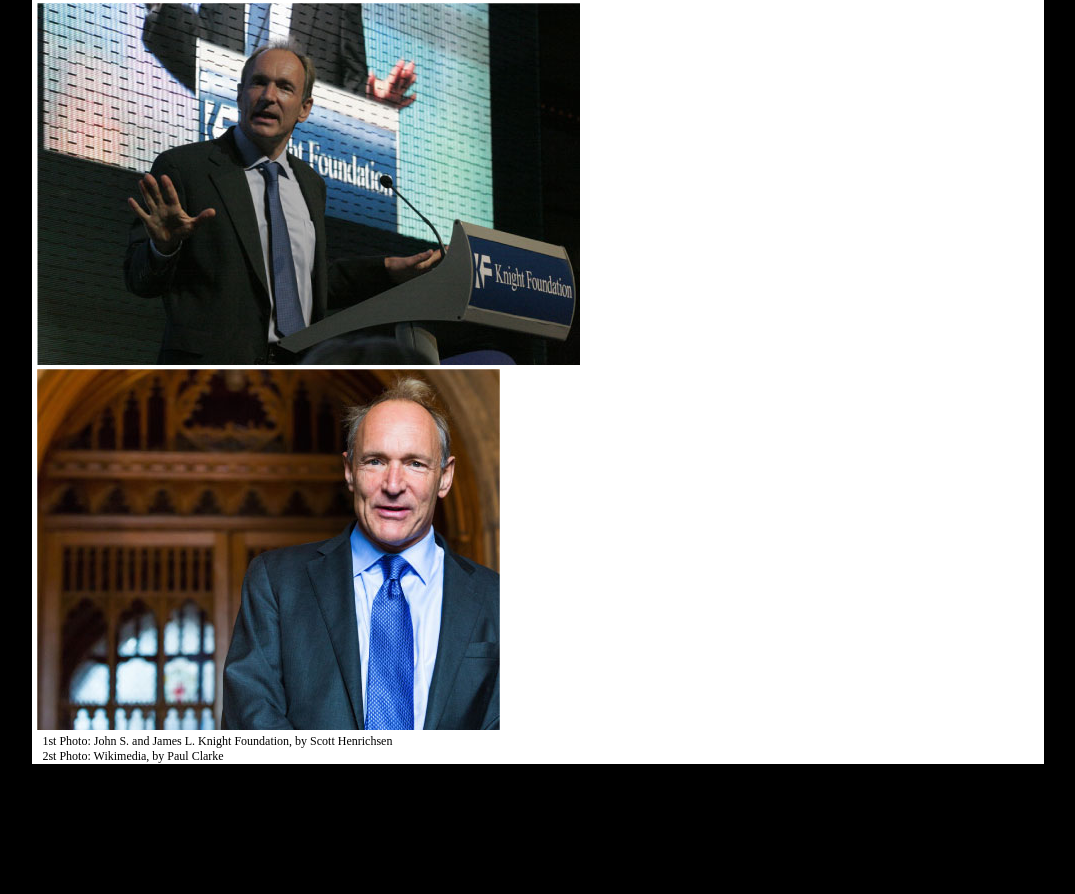
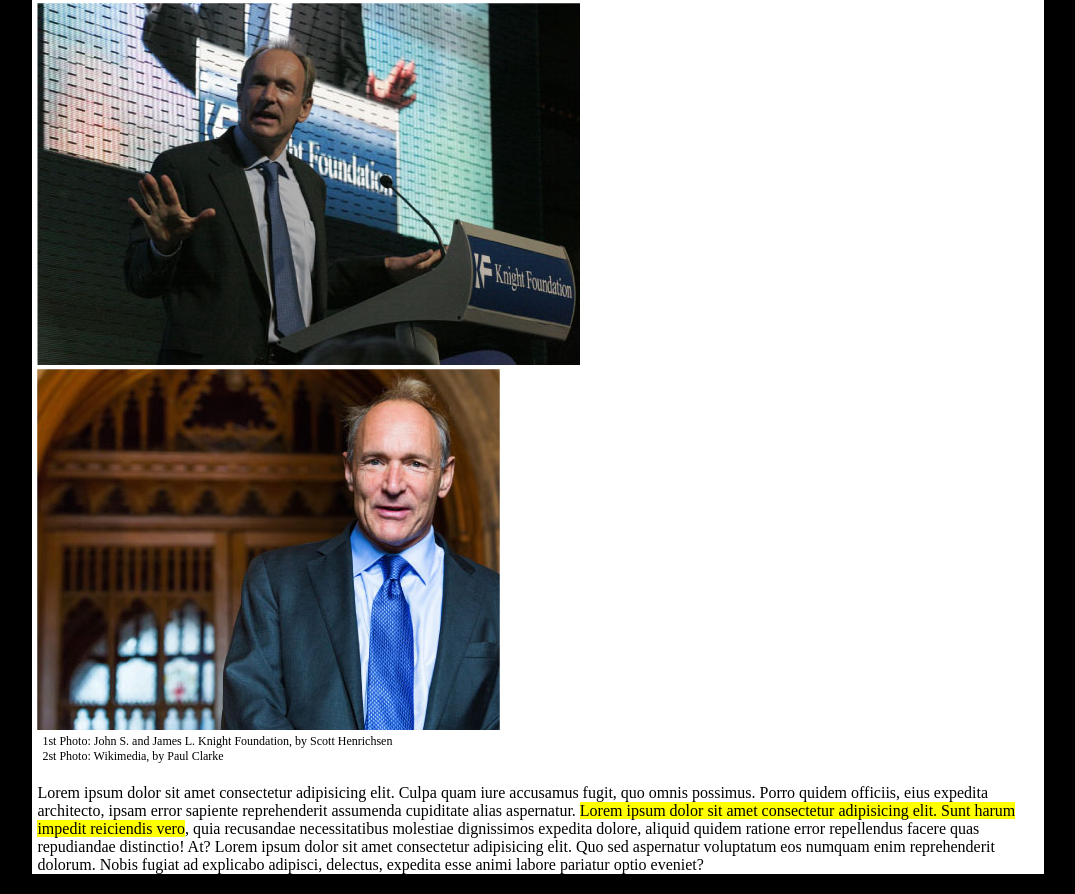
Before and after one commit to Valkyrux/html-css-booleaner, a plain HTML site: page index.html in a window 1280 px wide. Shown: the part 249-1143 px from the top of the page, without its empty margins (102-1177 px from the left). Before the commit the page ends 1021 px from the top, so only its background shows below. Drawn offline with Linux system fonts and the light colour scheme.

Commit message:
articolo-evidenziato

```diff
--- a/css/style.css
+++ b/css/style.css
@@ -60,3 +60,13 @@ h1{
     font-size: 12px;
     margin: 0px;
 }
+
+#articolo{
+    margin: 5px;
+    margin-top: 20px;
+    margin-bottom: 20px;
+}
+
+.testo-evidenziato{
+    background-color: #ffff00;
+}
--- a/index.html
+++ b/index.html
@@ -31,6 +31,8 @@
                     <p class="descrizione-foto"> 2st Photo: Wikimedia, by Paul Clarke</p>
                 </section>
             </section>
+            <!-- paragrafo di testo -->
+            <p id="articolo">Lorem ipsum dolor sit amet consectetur adipisicing elit. Culpa quam iure accusamus fugit, quo omnis possimus. Porro quidem officiis, eius expedita architecto, ipsam error sapiente reprehenderit assumenda cupiditate alias aspernatur. <span class="testo-evidenziato">Lorem ipsum dolor sit amet consectetur adipisicing elit. Sunt harum impedit reiciendis vero</span>, quia recusandae necessitatibus molestiae dignissimos expedita dolore, aliquid quidem ratione error repellendus facere quas repudiandae distinctio! At? Lorem ipsum dolor sit amet consectetur adipisicing elit. Quo sed aspernatur voluptatum eos numquam enim reprehenderit dolorum. Nobis fugiat ad explicabo adipisci, delectus, expedita esse animi labore pariatur optio eveniet?</p>
 
 
         </div>
```
